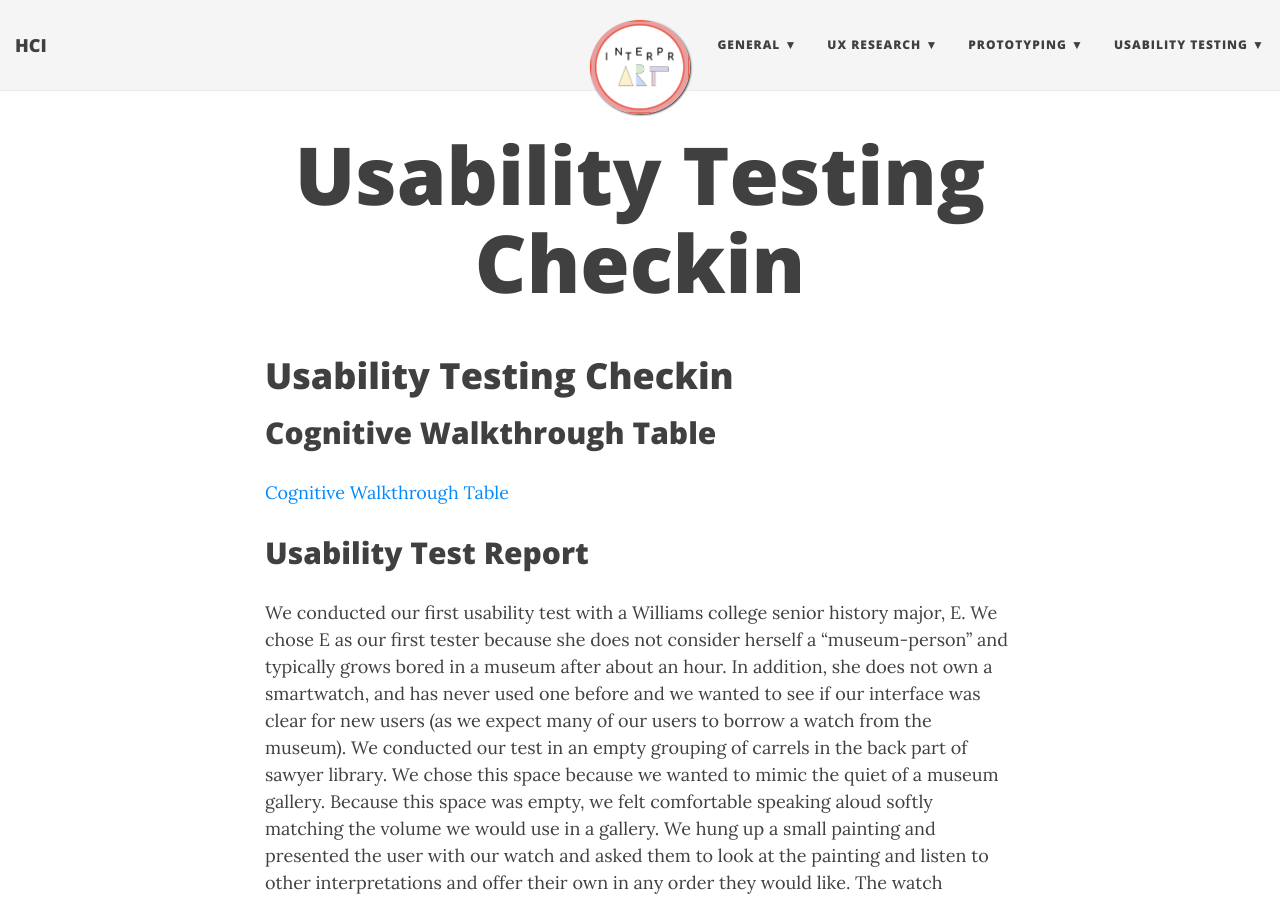
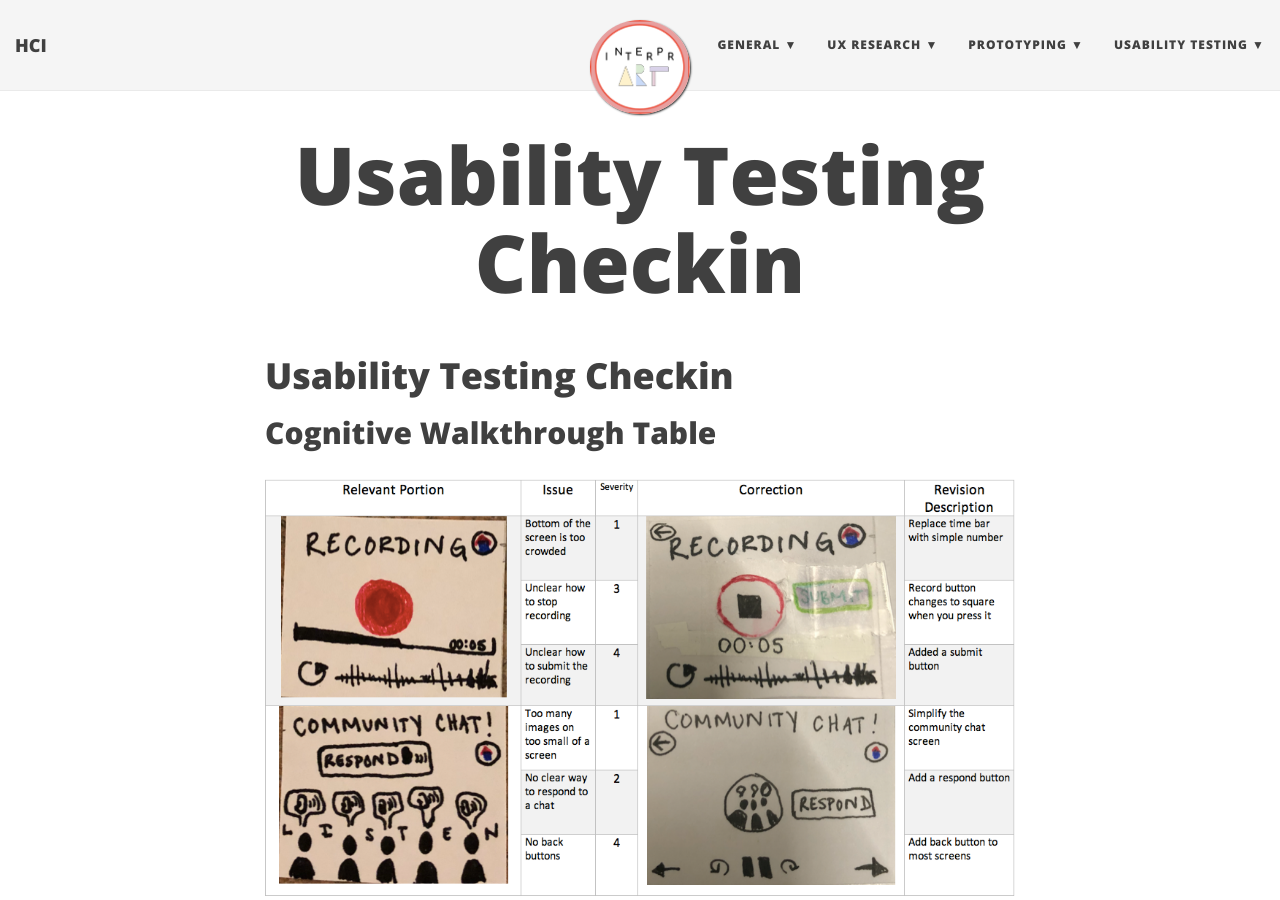
Before and after one commit to mc-mejia/HCIGroupProject, a Jekyll site: the page built from useTesting-CheckIn.md, in a window 1280 px wide and 900 px high. Built offline with Jekyll 4.4.1, drawn with Linux system fonts in a browser that asks for light colours; nearby versions of some CDN libraries; our own code applies the rules of GitHub Pages for plain Markdown files.

Commit message:
Update useTesting-CheckIn.md

```diff
--- a/useTesting-CheckIn.md
+++ b/useTesting-CheckIn.md
@@ -2,7 +2,7 @@
 
 ## Cognitive Walkthrough Table
 
-[Cognitive Walkthrough Table](/img/CognitiveTable.png)
+![Cognitive Walkthrough Table](/img/CognitiveTable.png)
 
 ## Usability Test Report
 
```
